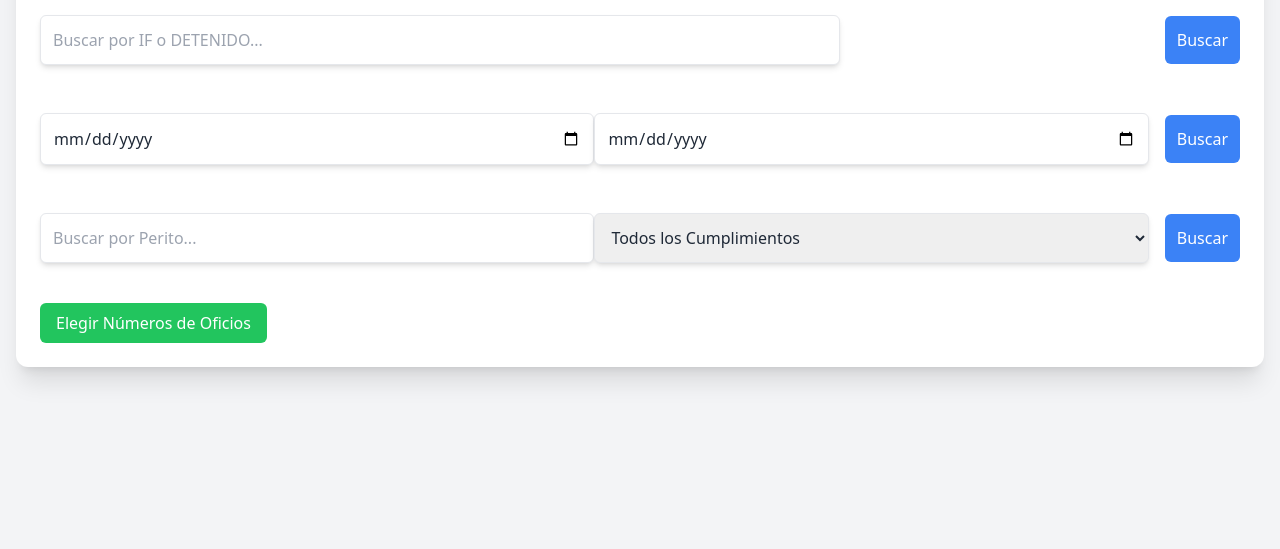
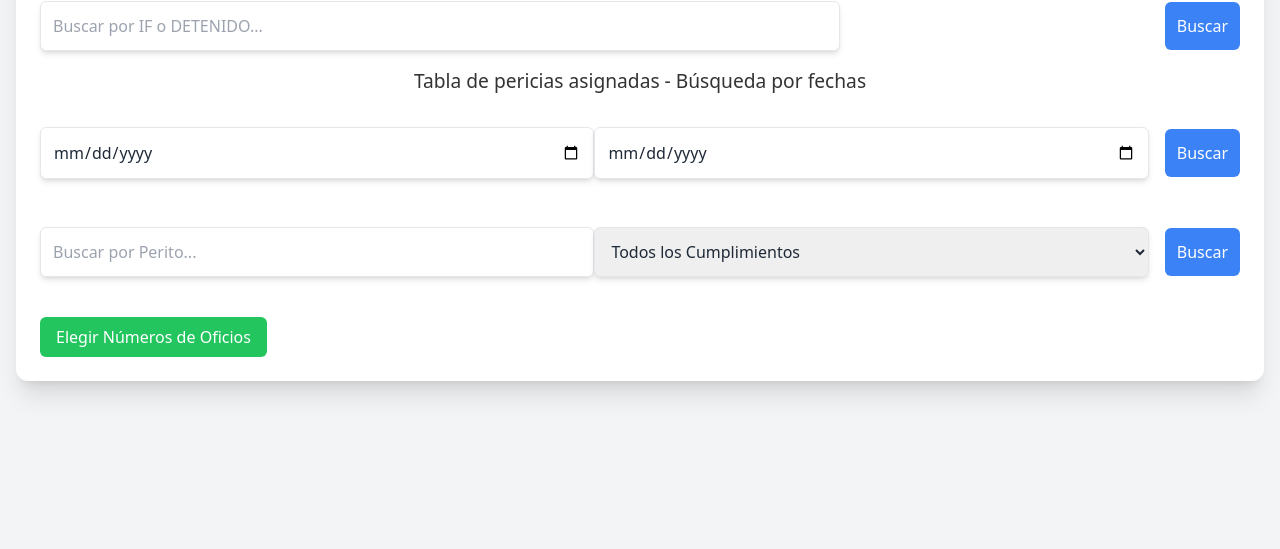
Before and after one commit to Ecumbe/peritos, a website built with Vite: page index.html in a window 1280 px wide. Shown: the part 251-800 px from the top of the page. Built offline with nearby package versions, Linux system fonts and the light colour scheme; files whose address does not match are found by name.

Commit message:
Update index.html

```diff
--- a/index.html
+++ b/index.html
@@ -43,7 +43,8 @@
       </table>
     </div>
 
-    <title>seleccionar fechas a buscar</title>
+    <!-- Encabezado para la tabla -->
+    <h2 style="font-size: 1.2rem; margin-bottom: 10px; text-align: center; color: #333;">Tabla de pericias asignadas - Búsqueda por fechas</h2>
     <!-- Filtros por fecha -->
     <div class="flex flex-col md:flex-row justify-between items-center mb-4 mt-8 space-y-4 md:space-y-0">
       <input type="date" id="date-from" class="w-full md:w-2/3 p-3 border rounded-md shadow-md focus:outline-none focus:ring-2 focus:ring-blue-400" />
```
